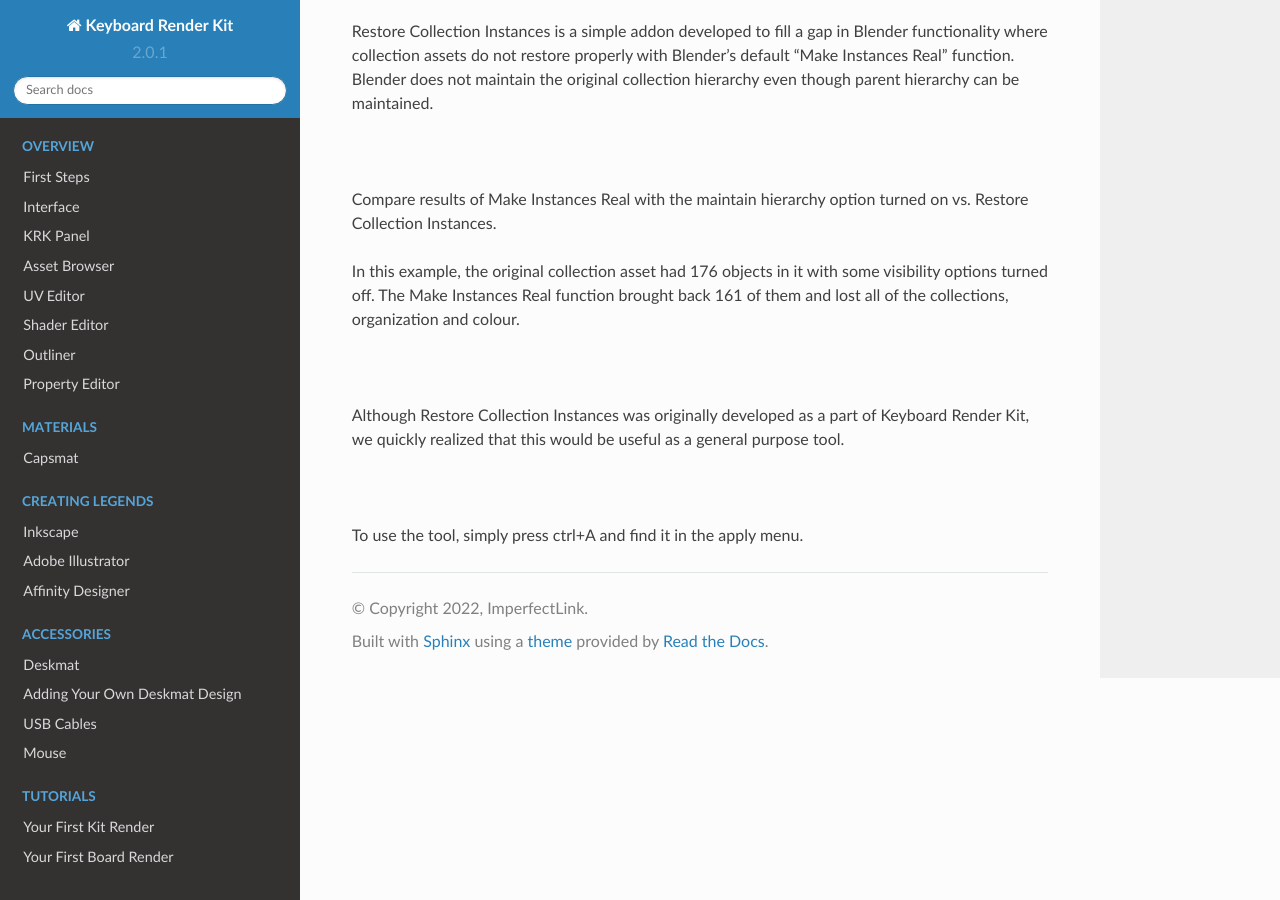
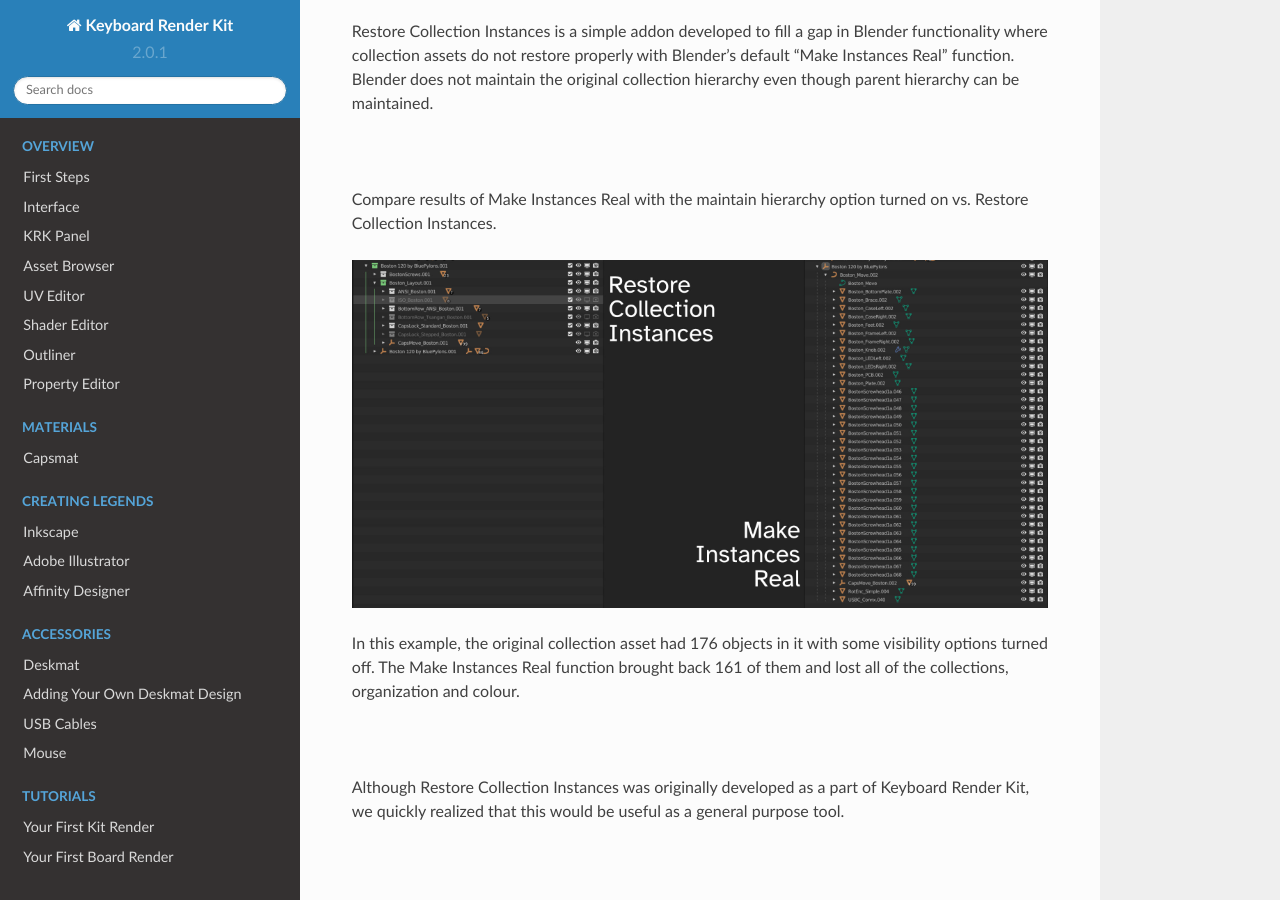
Before and after one commit to imperfectlink/KeyboardRenderKit, a Sphinx documentation site: the page built from docs/source/rci.rst, in a window 1280 px wide and 900 px high, scrolled down 488 px. Built offline with Sphinx 7.4.7 and the Read the Docs theme 2.0.0, drawn with Linux system fonts in a browser that asks for light colours.

Commit message:
Update rci.rst

```diff
--- a/docs/source/rci.rst
+++ b/docs/source/rci.rst
@@ -9,7 +9,7 @@ Restore Collection Instances is a simple addon developed to fill a gap in Blende
 
 Compare results of Make Instances Real with the maintain hierarchy option turned on vs. Restore Collection Instances.
 
-
+.. image:: img/RCIvsMIR.jpg
 
 In this example, the original collection asset had 176 objects in it with some visibility options turned off. The Make Instances Real function brought back 161 of them and lost all of the collections, organization and colour.
 
```
